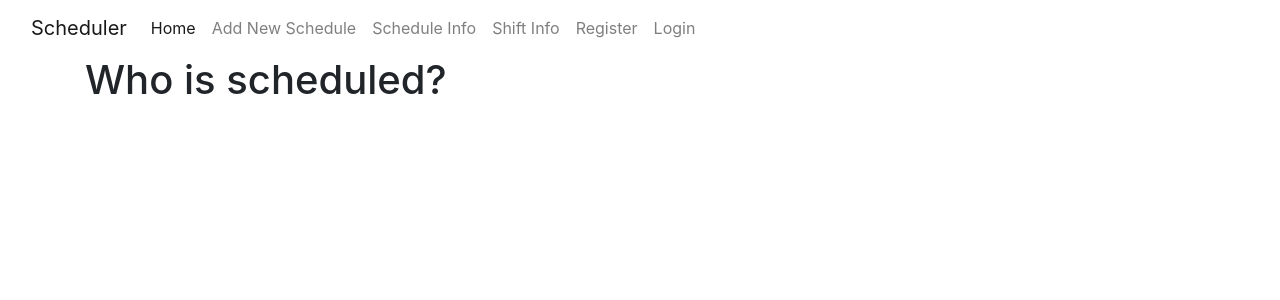
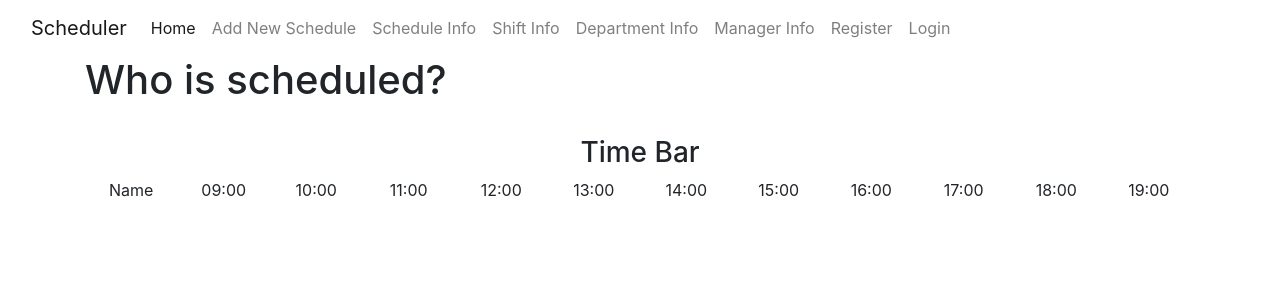
Before and after one commit to Terry-Martin/emp-scheduler, a Django app: page /schedule_info/ in a window 1280 px wide. Shown: the top 300 px of the page. Run offline with Django 3.2, Linux system fonts and the light colour scheme; data that the repository does not hold is empty.

Commit message:
Add test schedule time bar to schedule_info.html

```diff
--- a/templates/base.html
+++ b/templates/base.html
@@ -38,6 +38,12 @@
                     </li>
                     <li class="nav-item">
                         <a class="nav-link" href="{% url 'shift_info' %}">Shift Info</a>
+                    </li>
+                    <li class="nav-item">
+                        <a class="nav-link" href="{% url 'department_info' %}">Department Info</a>
+                    </li>
+                    <li class="nav-item">
+                        <a class="nav-link" href="{% url 'manager_info' %}">Manager Info</a>
                     </li>
                     {% if user.is_authenticated %}
                     <li class="nav-item">
--- a/templates/schedule_info.html
+++ b/templates/schedule_info.html
@@ -3,15 +3,51 @@
 {% block content %}
 
 <h1>Who is scheduled?</h1>
+<br>
+<div class="container text-center">
+    <div class="row">
+        <div class="col-sm-12">
+            <h3>Time Bar</h3>
+        </div>
+    </div>
+    <div class="row">
+        <div class="col-sm-1">Name</div>
+        <div class="col-sm-1">09:00</div>
+        <div class="col-sm-1">10:00</div>
+        <div class="col-sm-1">11:00</div>
+        <div class="col-sm-1">12:00</div>
+        <div class="col-sm-1">13:00</div>
+        <div class="col-sm-1">14:00</div>
+        <div class="col-sm-1">15:00</div>
+        <div class="col-sm-1">16:00</div>
+        <div class="col-sm-1">17:00</div>
+        <div class="col-sm-1">18:00</div>
+        <div class="col-sm-1">19:00</div>
+    </div>
+</div>
 
 {% for schedule in object_list %}
-<ul>
-    <li>
-        <!-- {{ schedule.last_name}} -->
-        {{ schedule.shift}}
-        {{ schedule.emp_detail}}
-    </li>
-</ul>
+
+<div>
+    <!-- {{ schedule.last_name}} -->
+    <!-- {{ schedule.shift}} -->
+    <div class="container text-center">
+        <div class="row">
+            <div class="col-sm-1">{{ schedule.emp_detail }}</div>
+            <div class="col-sm-1 bg-primary">S</div>
+            <div class="col-sm-1 bg-primary">S</div>
+            <div class="col-sm-1 bg-primary">S</div>
+            <div class="col-sm-1 bg-primary">S</div>
+            <div class="col-sm-1 bg-primary">S</div>
+            <div class="col-sm-1 bg-primary">S</div>
+            <div class="col-sm-1 bg-primary">S</div>
+            <div class="col-sm-1 bg-primary">S</div>
+            <div class="col-sm-1 bg-primary">S</div>
+            <div class="col-sm-1 bg-primary">S</div>
+            <div class="col-sm-1 bg-primary">S</div>
+        </div>
+    </div>
+</div>
 
 {% endfor %}
 
```
Also changed, not shown: templates/department_info.html (+4 -4 lines), templates/manager_info.html (+5 -5 lines).
